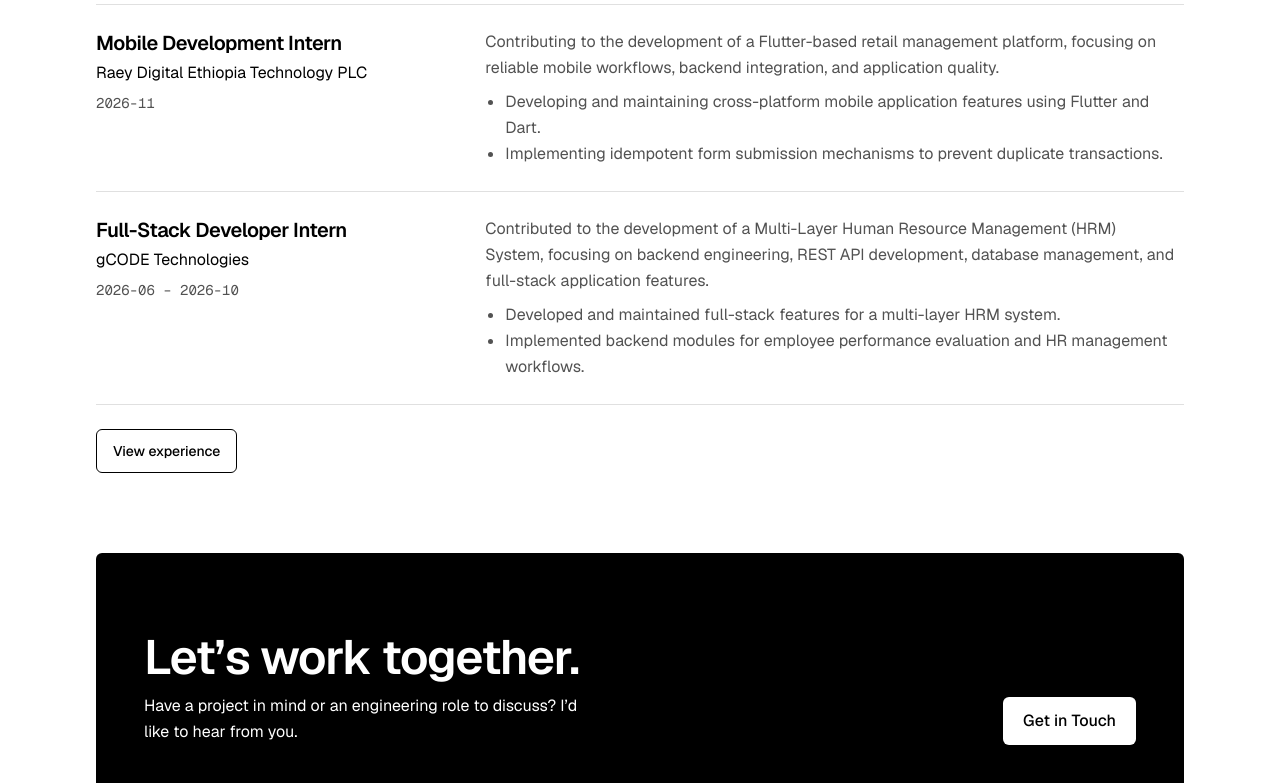
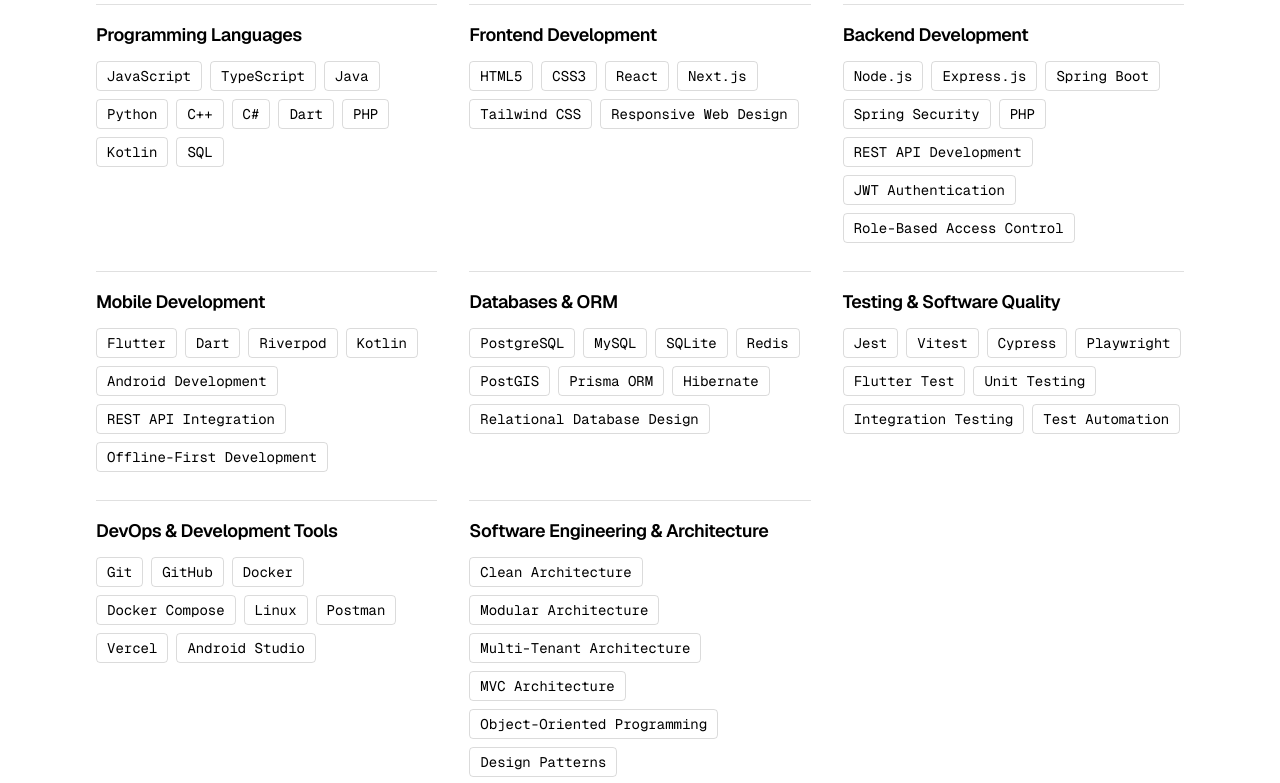
Before and after one commit to boldhab/Portfolio, a Next.js app: page / in a window 1280 px wide. Shown: the part 1560-2343 px from the top of the page. Built offline with nearby package versions, Linux system fonts and the light colour scheme; no server answers.

Commit message:
Update the technology and skills inventory

```diff
--- a/src/data/skills.ts
+++ b/src/data/skills.ts
@@ -1,10 +1,122 @@
 import { SkillCategory } from "@/types";
 
 /**
- * Skills and technical competencies dataset.
- * To be populated with verified technologies in subsequent phases.
+ * Core technical skills and engineering competencies.
  */
-export const skillCategories: SkillCategory[] = [];
+export const skillCategories: SkillCategory[] = [
+  {
+    id: "languages",
+    title: "Programming Languages",
+    skills: [
+      { name: "JavaScript" },
+      { name: "TypeScript" },
+      { name: "Java" },
+      { name: "Python" },
+      { name: "C++" },
+      { name: "C#" },
+      { name: "Dart" },
+      { name: "PHP" },
+      { name: "Kotlin" },
+      { name: "SQL" },
+    ],
+  },
+  {
+    id: "frontend",
+    title: "Frontend Development",
+    skills: [
+      { name: "HTML5" },
+      { name: "CSS3" },
+      { name: "React" },
+      { name: "Next.js" },
+      { name: "Tailwind CSS" },
+      { name: "Responsive Web Design" },
+    ],
+  },
+  {
+    id: "backend",
+    title: "Backend Development",
+    skills: [
+      { name: "Node.js" },
+      { name: "Express.js" },
+      { name: "Spring Boot" },
+      { name: "Spring Security" },
+      { name: "PHP" },
+      { name: "REST API Development" },
+      { name: "JWT Authentication" },
+      { name: "Role-Based Access Control" },
+    ],
+  },
+  {
+    id: "mobile",
+    title: "Mobile Development",
+    skills: [
+      { name: "Flutter" },
+      { name: "Dart" },
+      { name: "Riverpod" },
+      { name: "Kotlin" },
+      { name: "Android Development" },
+      { name: "REST API Integration" },
+      { name: "Offline-First Development" },
+    ],
+  },
+  {
+    id: "databases",
+    title: "Databases & ORM",
+    skills: [
+      { name: "PostgreSQL" },
+      { name: "MySQL" },
+      { name: "SQLite" },
+      { name: "Redis" },
+      { name: "PostGIS" },
+      { name: "Prisma ORM" },
+      { name: "Hibernate" },
+      { name: "Relational Database Design" },
+    ],
+  },
+  {
+    id: "testing",
+    title: "Testing & Software Quality",
+    skills: [
+      { name: "Jest" },
+      { name: "Vitest" },
+      { name: "Cypress" },
+      { name: "Playwright" },
+      { name: "Flutter Test" },
+      { name: "Unit Testing" },
+      { name: "Integration Testing" },
+      { name: "Test Automation" },
+    ],
+  },
+  {
+    id: "tools",
+    title: "DevOps & Development Tools",
+    skills: [
+      { name: "Git" },
+      { name: "GitHub" },
+      { name: "Docker" },
+      { name: "Docker Compose" },
+      { name: "Linux" },
+      { name: "Postman" },
+      { name: "Vercel" },
+      { name: "Android Studio" },
+    ],
+  },
+  {
+    id: "architecture",
+    title: "Software Engineering & Architecture",
+    skills: [
+      { name: "Clean Architecture" },
+      { name: "Modular Architecture" },
+      { name: "Multi-Tenant Architecture" },
+      { name: "MVC Architecture" },
+      { name: "Object-Oriented Programming" },
+      { name: "Design Patterns" },
+      { name: "Data Structures & Algorithms" },
+      { name: "System Design" },
+      { name: "Application Security" },
+    ],
+  },
+];
 
 /**
  * Retrieve all skill categories.
```
